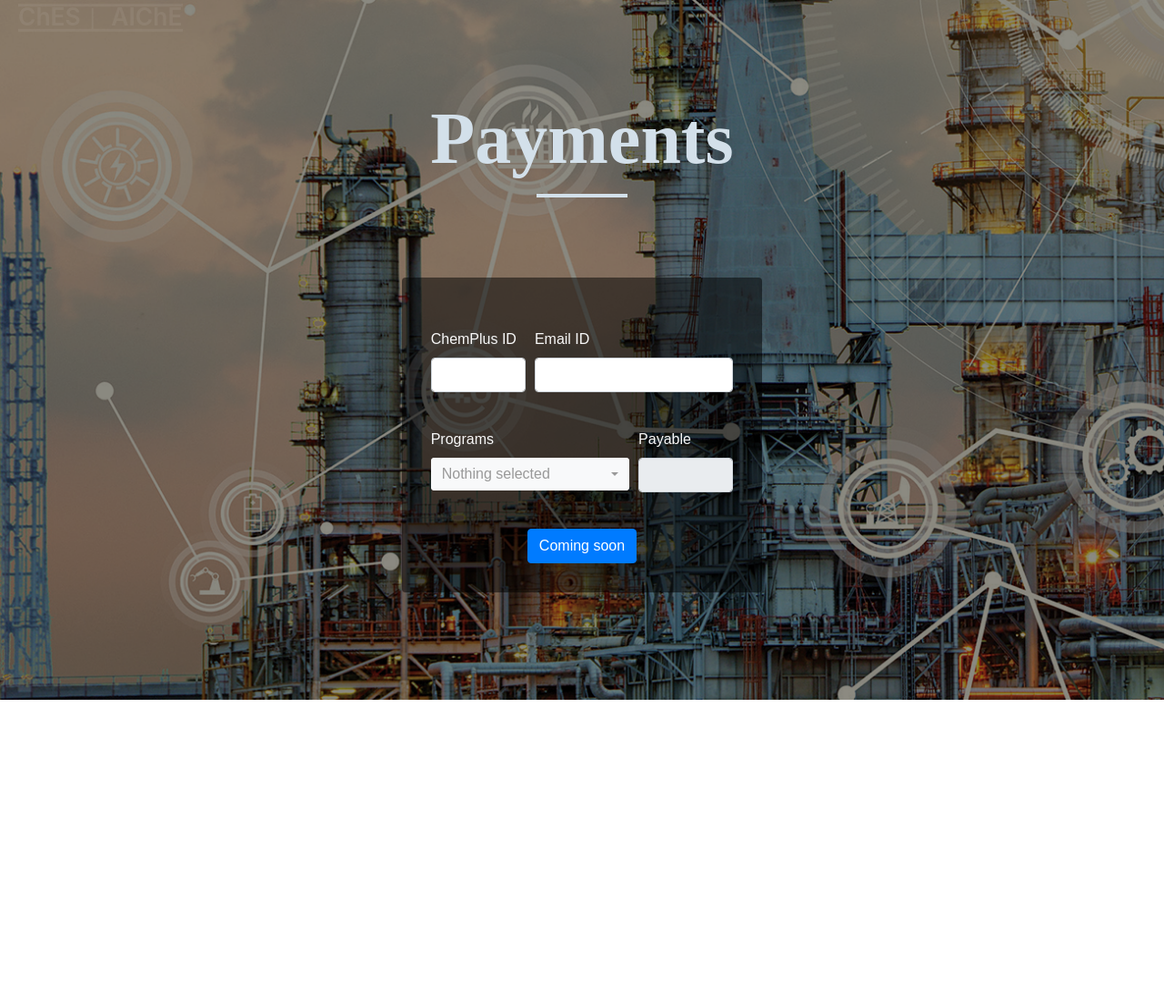
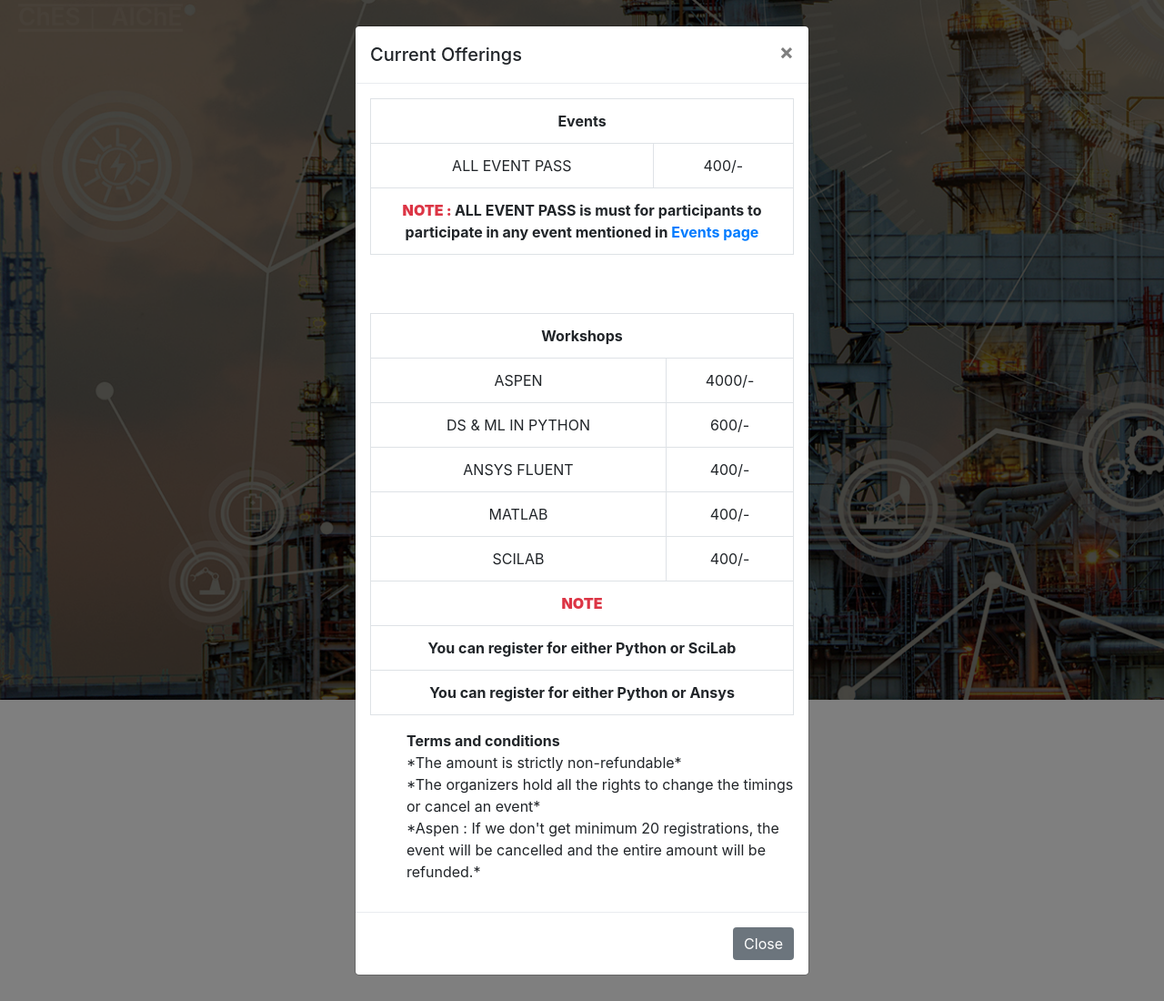
Before and after one commit to FerociousCentaur/ChemPlus_BackEnd, a Django app: page /payments/ in a window 1280 px wide. Shown: the whole page at 91% size. Run offline with Django 3.2, Linux system fonts and the light colour scheme; some libraries are stand-ins or nearby versions; some web fonts are replaced.

Commit message:
added restrictions for py and ansys

```diff
--- a/ChemID/templates/paymentspage.html
+++ b/ChemID/templates/paymentspage.html
@@ -41,6 +41,53 @@
   </style>
 </head>
 <body>
+
+<div class="modal fade" id="exampleModalCenter" tabindex="-1" role="dialog" aria-labelledby="exampleModalCenterTitle" aria-hidden="true">
+  <div class="modal-dialog modal-dialog-centered" role="document">
+    <div class="modal-content">
+      <div class="modal-header">
+        <h5 class="modal-title" id="exampleModalCenterTitle">Current Offerings</h5>
+        <button type="button" class="close" data-dismiss="modal" aria-label="Close">
+          <span aria-hidden="true">&times;</span>
+        </button>
+      </div>
+      <div class="modal-body">
+          <table class="table table-bordered text-center">
+              <th  colspan="2">Events</th>
+              <tr><td>ALL EVENT PASS</td><td>400/-</td></tr>
+              <th  colspan="2"><strong class="text-danger">NOTE : </strong>ALL EVENT PASS is must for participants to participate in any event mentioned in <a href="https://che.iitm.ac.in/~chemplus2021/events.html">Events page</a></th>
+          </table><br><br>
+
+          <table class="table table-bordered text-center">
+              <th  colspan="2">Workshops</th>
+              <tr><td>ASPEN</td><td>4000/-</td></tr>
+              <tr><td>DS & ML IN PYTHON</td><td>600/-</td></tr>
+              <tr><td>ANSYS FLUENT</td><td>400/-</td></tr>
+              <tr><td>MATLAB</td><td>400/-</td></tr>
+              <tr><td>SCILAB</td><td>400/-</td></tr>
+              <th  colspan="2"><strong class="text-danger">NOTE</strong>
+              <tr><td colspan="2"><b> You can register for either Python or SciLab</b></td></tr>
+                  <tr><td colspan="2"> <b>You can register for either Python or Ansys</b></td></tr>
+
+          </table>
+        <ul style="list-style-type: none;">
+                <li><strong>Terms and conditions</strong></li>
+                <li>*The amount is strictly non-refundable*</li>
+                <li>*The organizers hold all the rights to change the timings or cancel an event*</li>
+                <li>*Aspen : If we don't get minimum 20 registrations, the event will be cancelled and the entire amount will be refunded.*</li>
+        </ul>
+
+      </div>
+      <div class="modal-footer">
+        <button type="button" class="btn btn-secondary" data-dismiss="modal">Close</button>
+      </div>
+    </div>
+  </div>
+</div>
+
+
+
+
 <div style="white-space:nowrap;float:left;" id="animation">
     <a id="inmain" style="padding-left:20px;" class="navbar-brand" href="https://ches.iitm.ac.in/chemplus/2021/index.html">
         <h5 class="ml5">
@@ -144,7 +191,7 @@
 
      <br>
 
-   <input type="submit"  class="btn btn-primary" value="Coming soon" id="submit">
+   <input type="submit"  class="btn btn-primary" value="Pay" id="submit">
 
   </form>
   </div>
@@ -159,9 +206,17 @@
 <!--<script src="https://cdnjs.cloudflare.com/ajax/libs/jquery/3.5.1/jquery.min.js"></script>-->
 <!--<script src="https://cdnjs.cloudflare.com/ajax/libs/twitter-bootstrap/4.6.0/js/bootstrap.min.js"></script>-->
 <script src="https://cdnjs.cloudflare.com/ajax/libs/animejs/2.0.2/anime.min.js"></script>
+{% ifequal fs 'fs' %}
+<script type="text/javascript">
+    $(window).on('load', function() {
+        $('#exampleModalCenter').modal('show');
+    });
+</script>
+{% endifequal %}
+<script type='text/javascript'>
 
-<script type='text/javascript'>
-var dict = {'All events pass':'400', 'Ansys':'400', 'Python':'600', 'SciLab':'400', 'Matlab':'400', 'Aspen':'3700'}
+
+var dict = {'All events pass':'400', 'Ansys':'400', 'Python':'600', 'SciLab':'400', 'Matlab':'400', 'Aspen':'4000'}
 function myFunction() {
 
 var selected = [];
--- a/ChemID/views.py
+++ b/ChemID/views.py
@@ -172,6 +172,9 @@ def payment_request(request):
                 if "Python" in choices and "SciLab" in choices:
                     error = "Register either for Python or for SciLab."
                     return render(request, 'paymentspage.html', {'error': error, 'form': form, 'typ': 'warning'})
+                elif "Python" in choices and "Ansys" in choices:
+                    error = "Register either for Python or for Ansys."
+                    return render(request, 'paymentspage.html', {'error': error, 'form': form, 'typ': 'warning'})
                 #print(choices)
                 for i in choices:
                     if i=='All events pass':
@@ -183,6 +186,10 @@ def payment_request(request):
                         if usr_details.is_ansys:
                             error = f"You have already registered for {i}. We don't charge twice"
                             return render(request, 'paymentspage.html', {'error': error, 'form': form, 'typ': 'warning'})
+                        if usr_details.is_python:
+                            error = f"You have already registered for Python and you can register either for python or ansys.Contact us if you have any issues"
+                            return render(request, 'paymentspage.html',
+                                          {'error': error, 'form': form, 'typ': 'warning'})
                         amount+=settings.AMT_ANSYS
                     elif i=='Python':
                         if usr_details.is_python:
@@ -192,10 +199,17 @@ def payment_request(request):
                             error = f"You have already registered for SciLab and you can register either for python or scilab.Contact us if you have any issues"
                             return render(request, 'paymentspage.html',
                                           {'error': error, 'form': form, 'typ': 'warning'})
+                        if usr_details.is_ansys:
+                            error = f"You have already registered for Ansys and you can register either for python or ansys.Contact us if you have any issues"
+                            return render(request, 'paymentspage.html',
+                                          {'error': error, 'form': form, 'typ': 'warning'})
                         amount+=settings.AMT_PYTHON
                     elif i=='SciLab':
                         if usr_details.is_scilab:
                             error = f"You have already registered for {i}. We don't charge twice"
+                            return render(request, 'paymentspage.html', {'error': error, 'form': form, 'typ': 'warning'})
+                        if usr_details.is_python:
+                            error = f"You have already registered for Python and you can register either for python or scilab.Contact us if you have any issues"
                             return render(request, 'paymentspage.html', {'error': error, 'form': form, 'typ': 'warning'})
                         amount+=settings.AMT_SCILAB
                     elif i=='Matlab':
@@ -211,9 +225,9 @@ def payment_request(request):
                 #print(amount)
                 msg = GetMessage().message(oid, amount, chem_id, mail, fname, mnumber)
                 #print(msg)
-                #Transaction.objects.create(owner=usr_details, order_id=oid, email=usr_details.email, amount_initiated=amount, status='PENDING', registered_for=choices, log=str([msg]))
-                return HttpResponse('Coming soon')
-                #return render(request, 'paymentProcess.html', {'msg': msg, 'url': settings.BILL_URL})
+                Transaction.objects.create(owner=usr_details, order_id=oid, email=usr_details.email, amount_initiated=amount, status='PENDING', registered_for=choices, log=str([msg]))
+                #return HttpResponse('Coming soon')
+                return render(request, 'paymentProcess.html', {'msg': msg, 'url': settings.BILL_URL})
                 #print(settings.BILL_URL)
                 #resp = requests.post(settings.BILL_URL, data=msg)
                 #print(resp.status_code)
@@ -227,7 +241,8 @@ def payment_request(request):
         return render(request, 'paymentspage.html', {'error': error, 'form': form, 'typ': 'empty'})
     form = programRegister()
     error = ''
-    return render(request, 'paymentspage.html', {'error': error, 'form': form, 'typ': 'empty'})
+    firsttiem = 'fs'
+    return render(request, 'paymentspage.html', {'error': error, 'form': form, 'typ': 'empty', 'fs':firsttiem})
 
 
 def findNthOccur(string, ch, N):
```
